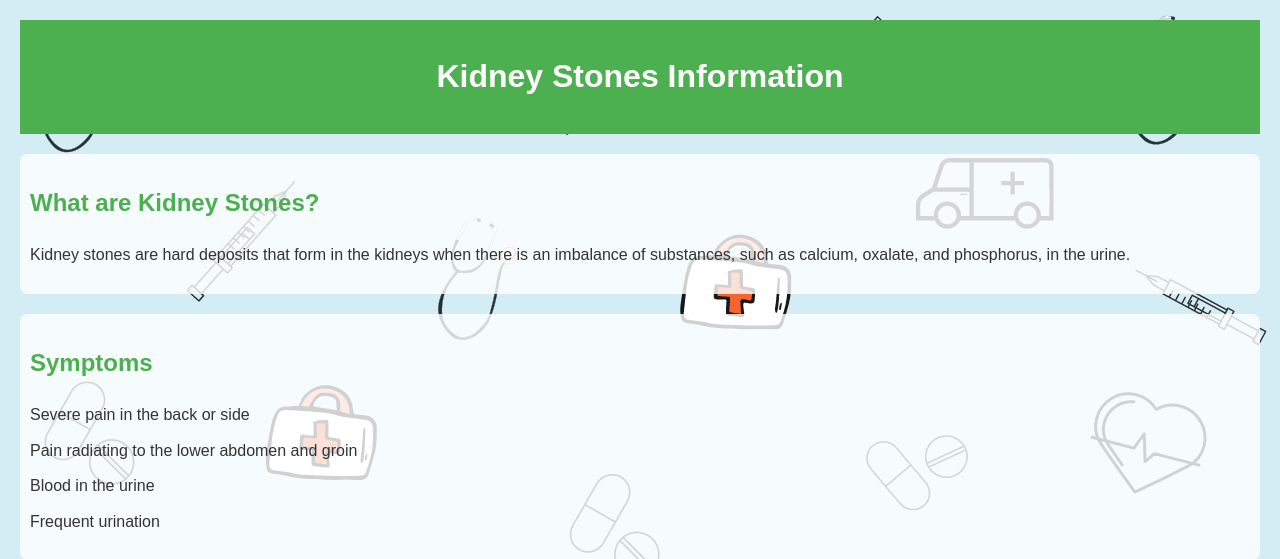
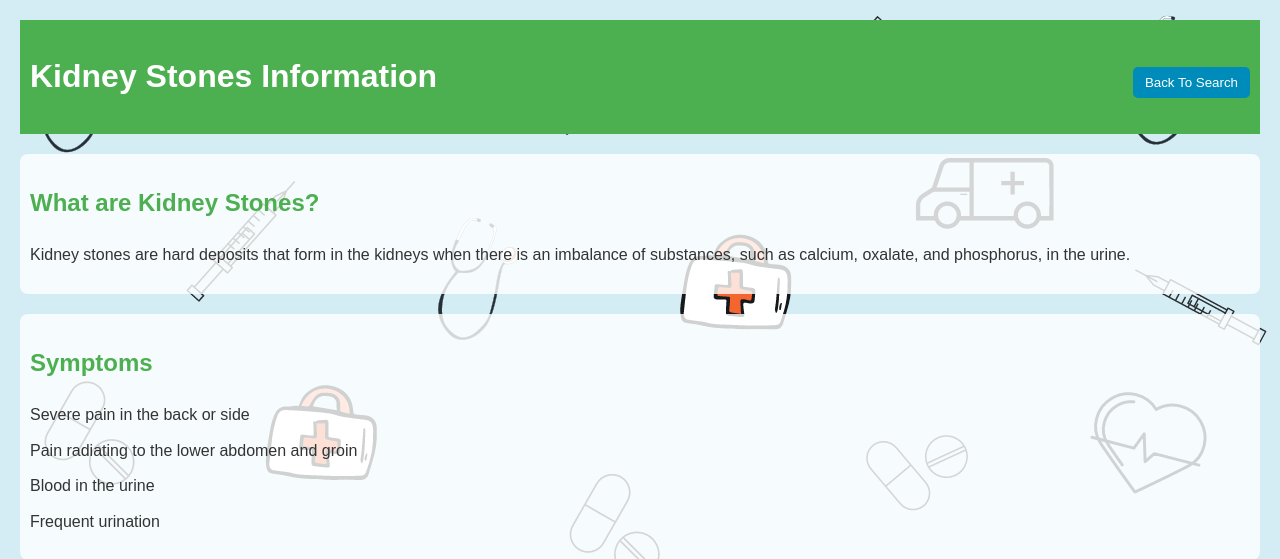
Before and after one commit to ginxaij/Health-Hack, a Flask app: template templates/kidney.html in a window 1280 px wide. Shown: the top 559 px of the page. Run offline with Flask 3, Linux system fonts and the light colour scheme; the template is opened without the code that fills it, so the values that code supplies are empty.

Commit message:
Update kidney.html

```diff
--- a/templates/kidney.html
+++ b/templates/kidney.html
@@ -20,6 +20,12 @@
             padding: 10px;
         }
 
+        .header-content {
+            display: flex;
+            justify-content: space-between;
+            align-items: center;
+        }
+
         section {
             margin-top: 20px;
             background: rgba(255, 255, 255, 0.8);
@@ -39,8 +45,29 @@
         li {
             margin-bottom: 10px;
         }
-        body{
+
+        body {
             background-image: url(../static/Images/FinalBG.png);
+        }
+
+        @media screen and (max-width: 600px) {
+            h1 {
+                font-size: 1.2em;
+            }
+
+            #backToSearchBtn {
+                margin-top: 10px;
+            }
+        }
+
+        #backToSearchBtn {
+            padding: 8px 12px;
+            background-color: #008CBA;
+            color: white;
+            border: none;
+            border-radius: 5px;
+            cursor: pointer;
+            margin-top: 10px;
         }
 
     </style>
@@ -48,7 +75,10 @@
 <body>
 
     <header>
-        <h1>Kidney Stones Information</h1>
+        <div class="header-content">
+            <h1>Kidney Stones Information</h1>
+            <button id="backToSearchBtn" onclick="backToSearch()">Back To Search</button>
+        </div>
     </header>
 
     <section>
@@ -86,5 +116,11 @@
         </ul>
     </section>
 
+    <script>
+        function backToSearch() {
+            window.location.href = "{{url_for('diagnosis')}}";
+        }
+    </script>
+
 </body>
 </html>
```
